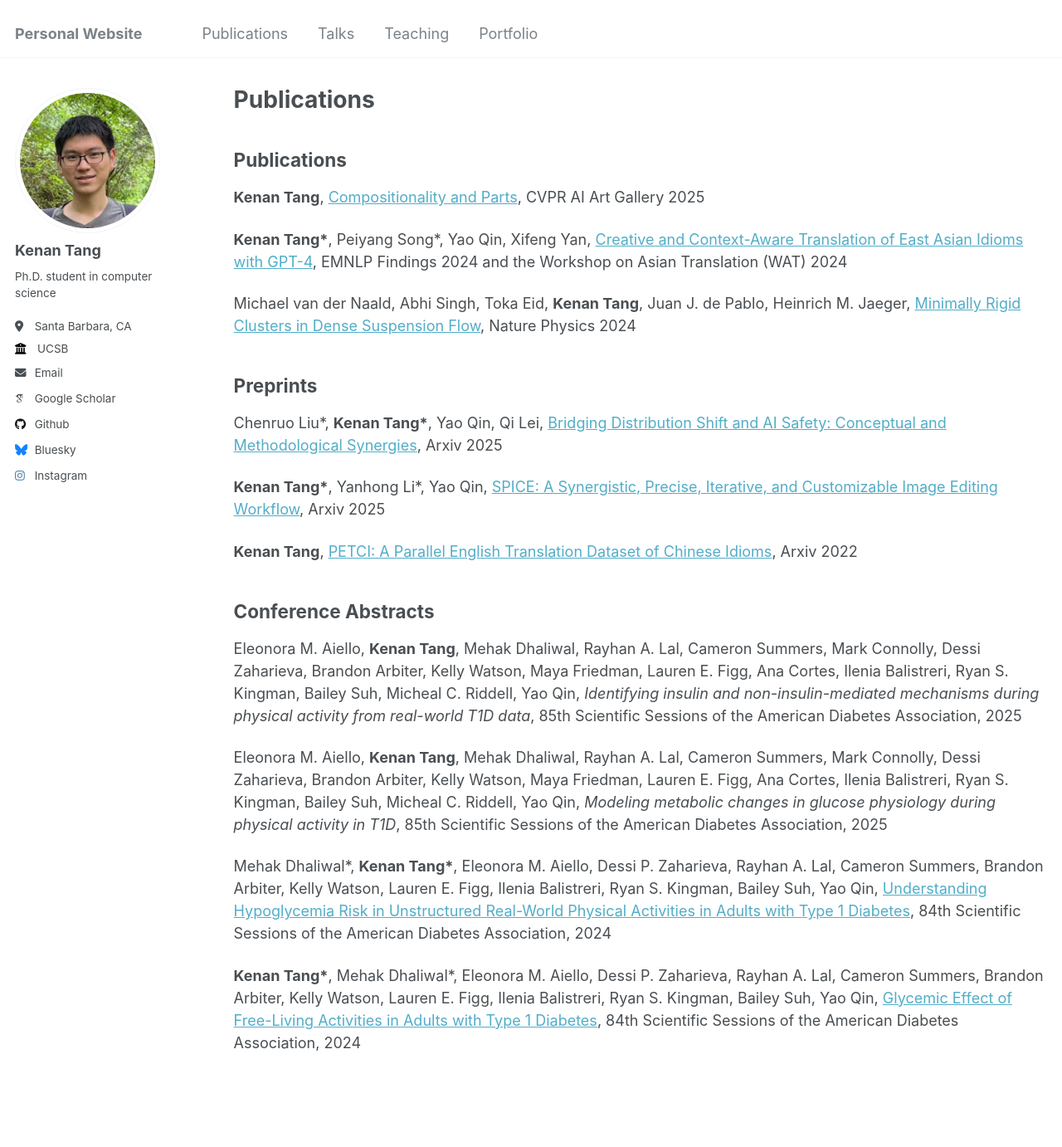
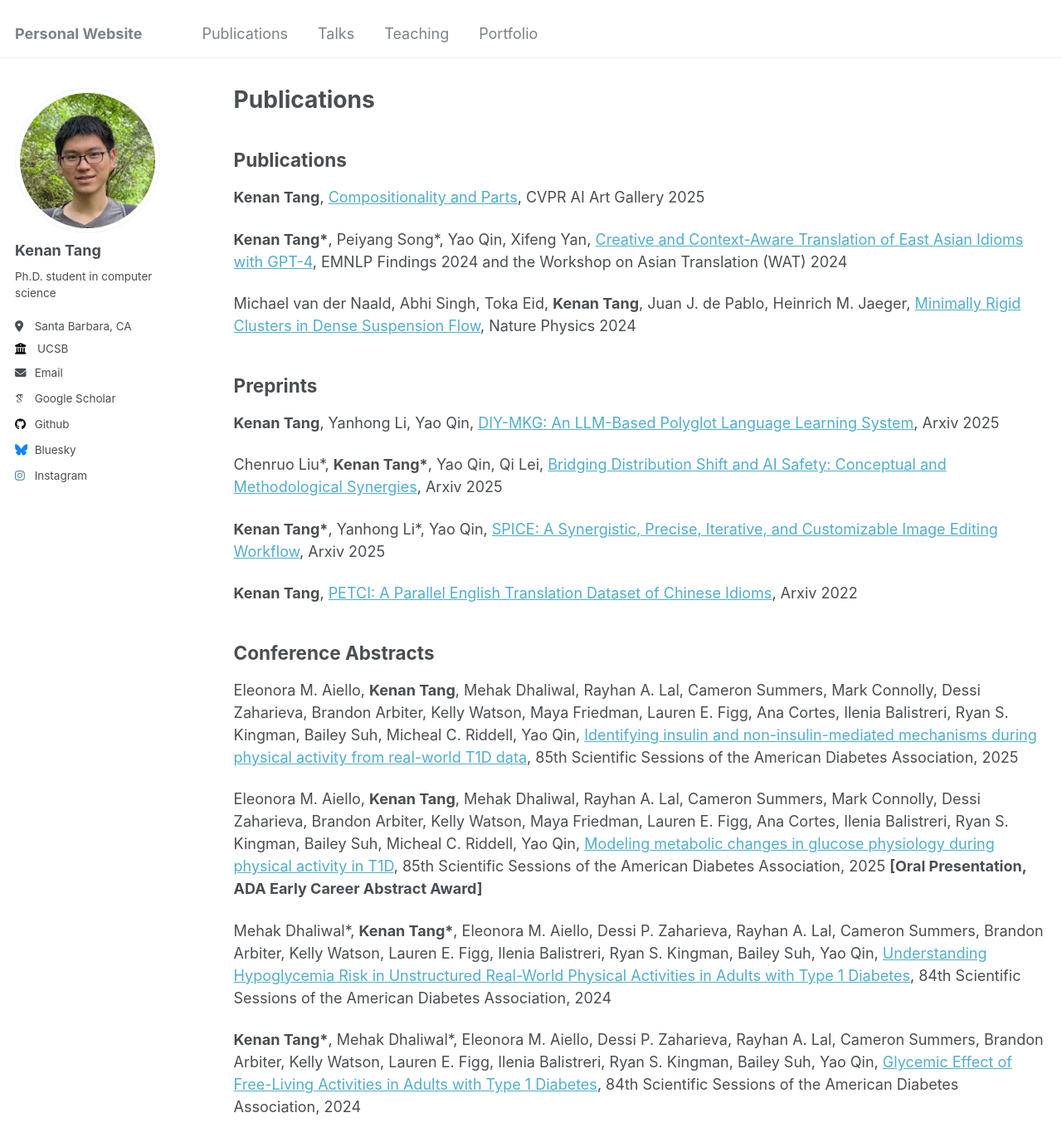
Before and after one commit to kenantang/kenantang.github.io, a Jekyll site: the page built from _pages/publications.html, in a window 1280 px wide and 1400 px high. Shown: the top 1382 px of the window at 83% size. Built offline with Jekyll 4.4.1, drawn with Linux system fonts in a browser that asks for light colours; some web fonts are replaced.

Commit message:
update preprints and links

```diff
--- a/_pages/publications.html
+++ b/_pages/publications.html
@@ -10,11 +10,12 @@ author_profile: true
 <p><b>Kenan Tang*</b>, Peiyang Song*, Yao Qin, Xifeng Yan, <a href="https://aclanthology.org/2024.findings-emnlp.544/">Creative and Context-Aware Translation of East Asian Idioms with GPT-4</a>, EMNLP Findings 2024 and the Workshop on Asian Translation (WAT) 2024</p>
 <p>Michael van der Naald, Abhi Singh, Toka Eid, <b>Kenan Tang</b>, Juan J. de Pablo, Heinrich M. Jaeger, <a href="https://www.nature.com/articles/s41567-023-02354-3">Minimally Rigid Clusters in Dense Suspension Flow</a>, Nature Physics 2024</p>
 <h2 class="wordwrap">Preprints</h2>
+<p><b>Kenan Tang</b>, Yanhong Li, Yao Qin, <a href="https://arxiv.org/abs/2507.01872">DIY-MKG: An LLM-Based Polyglot Language Learning System</a>, Arxiv 2025</p>
 <p>Chenruo Liu*, <b>Kenan Tang*</b>, Yao Qin, Qi Lei, <a href="https://arxiv.org/abs/2505.22829">Bridging Distribution Shift and AI Safety: Conceptual and Methodological Synergies</a>, Arxiv 2025</p>
 <p><b>Kenan Tang*</b>, Yanhong Li*, Yao Qin, <a href="https://arxiv.org/abs/2504.09697">SPICE: A Synergistic, Precise, Iterative, and Customizable Image Editing Workflow</a>, Arxiv 2025</p>
 <p><b>Kenan Tang</b>, <a href="https://arxiv.org/abs/2202.09509">PETCI: A Parallel English Translation Dataset of Chinese Idioms</a>, Arxiv 2022</p>
 <h2 class="wordwrap">Conference Abstracts</h2>
-<p>Eleonora M. Aiello, <b>Kenan Tang</b>, Mehak Dhaliwal, Rayhan A. Lal, Cameron Summers, Mark Connolly, Dessi Zaharieva, Brandon Arbiter, Kelly Watson, Maya Friedman, Lauren E. Figg, Ana Cortes, Ilenia Balistreri, Ryan S. Kingman, Bailey Suh, Micheal C. Riddell, Yao Qin, <i>Identifying insulin and non-insulin-mediated mechanisms during physical activity from real-world T1D data</i>, 85th Scientific Sessions of the American Diabetes Association, 2025</p>
-<p>Eleonora M. Aiello, <b>Kenan Tang</b>, Mehak Dhaliwal, Rayhan A. Lal, Cameron Summers, Mark Connolly, Dessi Zaharieva, Brandon Arbiter, Kelly Watson, Maya Friedman, Lauren E. Figg, Ana Cortes, Ilenia Balistreri, Ryan S. Kingman, Bailey Suh, Micheal C. Riddell, Yao Qin, <i>Modeling metabolic changes in glucose physiology during physical activity in T1D</i>, 85th Scientific Sessions of the American Diabetes Association, 2025</p>
+<p>Eleonora M. Aiello, <b>Kenan Tang</b>, Mehak Dhaliwal, Rayhan A. Lal, Cameron Summers, Mark Connolly, Dessi Zaharieva, Brandon Arbiter, Kelly Watson, Maya Friedman, Lauren E. Figg, Ana Cortes, Ilenia Balistreri, Ryan S. Kingman, Bailey Suh, Micheal C. Riddell, Yao Qin, <a href="https://diabetesjournals.org/diabetes/article/74/Supplement_1/572-P/158975/572-P-Identifying-Insulin-and-Non-Insulin-Mediated">Identifying insulin and non-insulin-mediated mechanisms during physical activity from real-world T1D data</a>, 85th Scientific Sessions of the American Diabetes Association, 2025</p>
+<p>Eleonora M. Aiello, <b>Kenan Tang</b>, Mehak Dhaliwal, Rayhan A. Lal, Cameron Summers, Mark Connolly, Dessi Zaharieva, Brandon Arbiter, Kelly Watson, Maya Friedman, Lauren E. Figg, Ana Cortes, Ilenia Balistreri, Ryan S. Kingman, Bailey Suh, Micheal C. Riddell, Yao Qin, <a href="https://diabetesjournals.org/diabetes/article/74/Supplement_1/268-OR/159782/268-OR-Modeling-Metabolic-Changes-in-Glucose">Modeling metabolic changes in glucose physiology during physical activity in T1D</a>, 85th Scientific Sessions of the American Diabetes Association, 2025 <b>[Oral Presentation, ADA Early Career Abstract Award]</b></p>
 <p>Mehak Dhaliwal*, <b>Kenan Tang*</b>, Eleonora M. Aiello, Dessi P. Zaharieva, Rayhan A. Lal, Cameron Summers, Brandon Arbiter, Kelly Watson, Lauren E. Figg, Ilenia Balistreri, Ryan S. Kingman, Bailey Suh, Yao Qin, <a href="https://diabetesjournals.org/diabetes/article/73/Supplement_1/1835-LB/154889/1835-LB-Understanding-Hypoglycemia-Risk-in">Understanding Hypoglycemia Risk in Unstructured Real-World Physical Activities in Adults with Type 1 Diabetes</a>, 84th Scientific Sessions of the American Diabetes Association, 2024</p>
 <p><b>Kenan Tang*</b>, Mehak Dhaliwal*, Eleonora M. Aiello, Dessi P. Zaharieva, Rayhan A. Lal, Cameron Summers, Brandon Arbiter, Kelly Watson, Lauren E. Figg, Ilenia Balistreri, Ryan S. Kingman, Bailey Suh, Yao Qin, <a href="https://diabetesjournals.org/diabetes/article/73/Supplement_1/593-P/156602/593-P-Glycemic-Effect-of-Free-Living-Activities-in">Glycemic Effect of Free-Living Activities in Adults with Type 1 Diabetes</a>, 84th Scientific Sessions of the American Diabetes Association, 2024</p>
```
